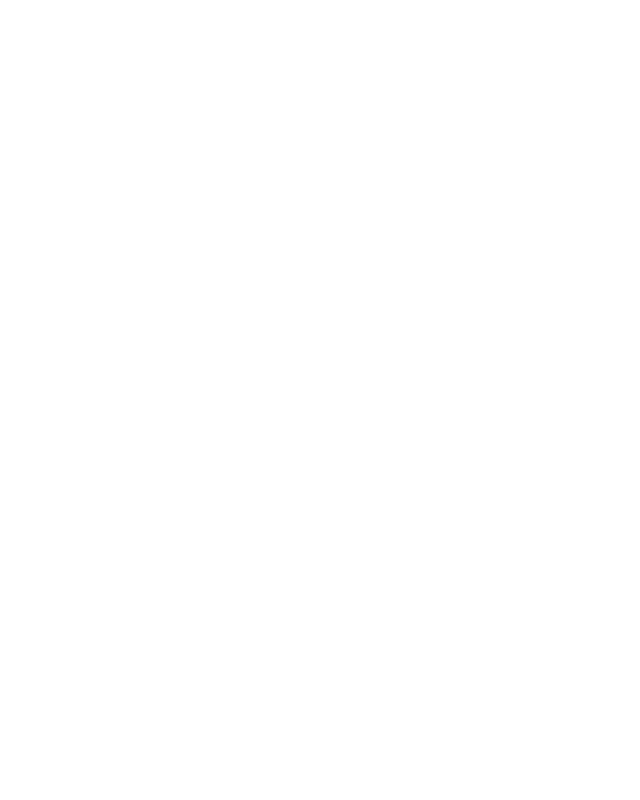
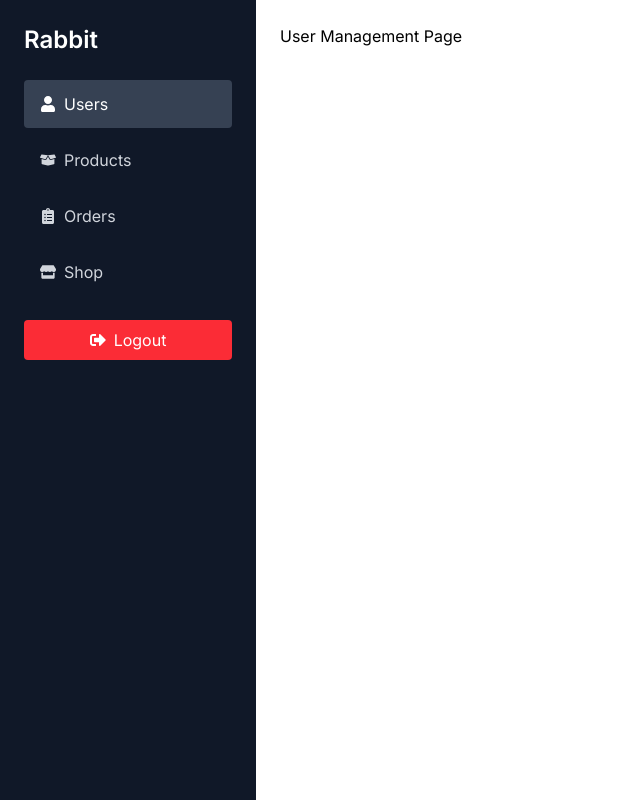
Before and after one commit to hridik-suresh/Rabbit-Co, a React (Vite) app in the folder frontend/vite-project/: page /admin/users in a window 1280 px wide. Before the commit this address had no page. Shown: the whole page, without its empty margins (0-640 px from the left). Built offline with nearby package versions, Linux system fonts and the light colour scheme.

Commit message:
Route to the user magnagement page is created.

```diff
--- a/frontend/vite-project/src/App.jsx
+++ b/frontend/vite-project/src/App.jsx
@@ -13,6 +13,7 @@
 import MyOrderPage from "./pages/MyOrderPage.jsx";
 import AdminLayout from "./components/Admin/AdminLayout.jsx";
 import AdminHomePage from "./pages/AdminHomePage.jsx";
+import UserManagement from "./components/Admin/UserManagement.jsx";
 
 function App() {
   return (
@@ -38,6 +39,7 @@
         {/* admin */}
         <Route path="/admin" element={<AdminLayout />}>
           <Route index element={<AdminHomePage />} />
+          <Route path="users" element={<UserManagement />} />
         </Route>
       </Routes>
     </div>
--- /dev/null
+++ b/frontend/vite-project/src/components/Admin/UserManagement.jsx
@@ -0,0 +1,5 @@
+const UserManagement = () => {
+  return <div>User Management Page</div>;
+};
+
+export default UserManagement;
```
